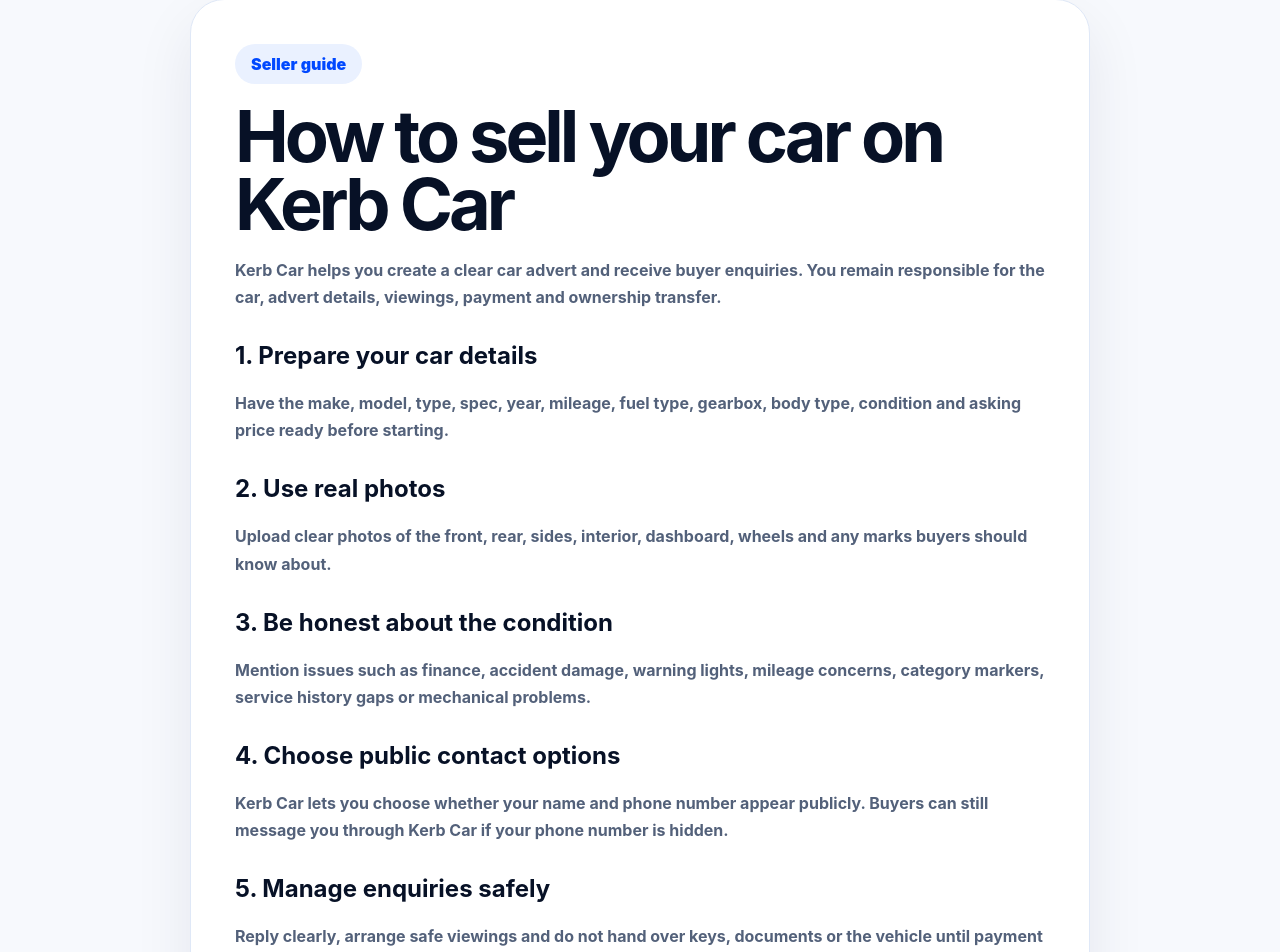
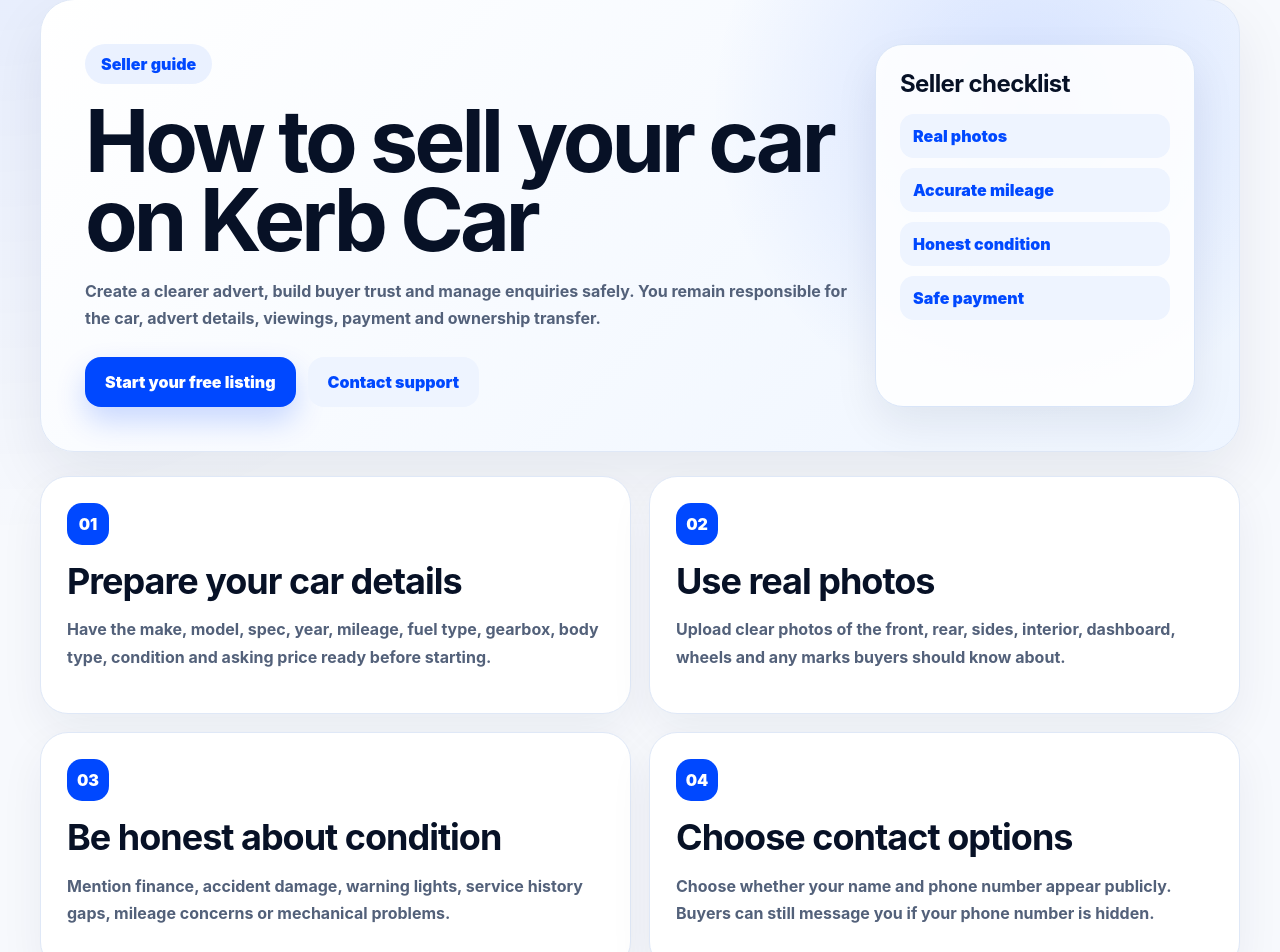
Before and after one commit to Abzgetzit/kerb, a Next.js app: page /guides/how-to-sell-your-car in a window 1280 px wide. Shown: the part 93-1045 px from the top of the page. Built offline with nearby package versions, Linux system fonts and the light colour scheme.

Commit message:
Improve seller guide article design

```diff
--- a/app/guides/how-to-sell-your-car/page.js
+++ b/app/guides/how-to-sell-your-car/page.js
@@ -6,40 +6,79 @@ export const metadata = {
     "A simple Kerb Car guide to selling your car online with clear details, real photos and safe buyer enquiries.",
 };
 
+const steps = [
+  {
+    title: "Prepare your car details",
+    text: "Have the make, model, spec, year, mileage, fuel type, gearbox, body type, condition and asking price ready before starting.",
+  },
+  {
+    title: "Use real photos",
+    text: "Upload clear photos of the front, rear, sides, interior, dashboard, wheels and any marks buyers should know about.",
+  },
+  {
+    title: "Be honest about condition",
+    text: "Mention finance, accident damage, warning lights, service history gaps, mileage concerns or mechanical problems.",
+  },
+  {
+    title: "Choose contact options",
+    text: "Choose whether your name and phone number appear publicly. Buyers can still message you if your phone number is hidden.",
+  },
+  {
+    title: "Manage enquiries safely",
+    text: "Reply clearly, arrange safe viewings and do not hand over keys, documents or the vehicle until payment has fully cleared.",
+  },
+];
+
 export default function SellGuidePage() {
   return (
-    <main className="page">
+    <main className="guideArticlePage">
       <header className="navbar">
         <Link href="/" className="logo">Kerb</Link>
         <Link href="/guides" className="backLink">Back to guides</Link>
       </header>
 
-      <article className="article">
-        <span>Seller guide</span>
-        <h1>How to sell your car on Kerb Car</h1>
-        <p>Kerb Car helps you create a clear car advert and receive buyer enquiries. You remain responsible for the car, advert details, viewings, payment and ownership transfer.</p>
+      <section className="hero">
+        <div>
+          <span>Seller guide</span>
+          <h1>How to sell your car on Kerb Car</h1>
+          <p>
+            Create a clearer advert, build buyer trust and manage enquiries safely.
+            You remain responsible for the car, advert details, viewings, payment and ownership transfer.
+          </p>
+          <div className="heroActions">
+            <Link href="/sell-car">Start your free listing</Link>
+            <Link href="/contact" className="secondary">Contact support</Link>
+          </div>
+        </div>
 
-        <h2>1. Prepare your car details</h2>
-        <p>Have the make, model, type, spec, year, mileage, fuel type, gearbox, body type, condition and asking price ready before starting.</p>
+        <aside>
+          <strong>Seller checklist</strong>
+          <ul>
+            <li>Real photos</li>
+            <li>Accurate mileage</li>
+            <li>Honest condition</li>
+            <li>Safe payment</li>
+          </ul>
+        </aside>
+      </section>
 
-        <h2>2. Use real photos</h2>
-        <p>Upload clear photos of the front, rear, sides, interior, dashboard, wheels and any marks buyers should know about.</p>
+      <section className="stepGrid">
+        {steps.map((step, index) => (
+          <article key={step.title}>
+            <em>{String(index + 1).padStart(2, "0")}</em>
+            <h2>{step.title}</h2>
+            <p>{step.text}</p>
+          </article>
+        ))}
+      </section>
 
-        <h2>3. Be honest about the condition</h2>
-        <p>Mention issues such as finance, accident damage, warning lights, mileage concerns, category markers, service history gaps or mechanical problems.</p>
-
-        <h2>4. Choose public contact options</h2>
-        <p>Kerb Car lets you choose whether your name and phone number appear publicly. Buyers can still message you through Kerb Car if your phone number is hidden.</p>
-
-        <h2>5. Manage enquiries safely</h2>
-        <p>Reply clearly, arrange safe viewings and do not hand over keys, documents or the vehicle until payment has fully cleared.</p>
-
-        <div className="cta">
+      <section className="cta">
+        <div>
           <h2>Ready to start?</h2>
-          <p>Create your listing for free during Kerb Car early access.</p>
-          <Link href="/sell-car">Start your free listing</Link>
+          <p>Create your listing for free during Kerb Car early access and manage buyer enquiries from your account.</p>
         </div>
-      </article>
+        <Link href="/sell-car">Start selling</Link>
+      </section>
 
       <style>{styles}</style>
     </main>
@@ -49,16 +88,27 @@ export default function SellGuidePage() {
 const styles = `
   * { box-sizing: border-box; }
   body { margin: 0; background: #f7f9fd; }
-  .page { min-height: 100vh; padding: 22px 40px 44px; color: #071126; font-family: Inter, Arial, sans-serif; background: #f7f9fd; }
+  .guideArticlePage { min-height: 100vh; padding: 22px 40px 44px; color: #071126; font-family: Inter, Arial, sans-serif; background: radial-gradient(circle at top left, rgba(0,72,255,.07), transparent 32%), #f7f9fd; }
   .navbar { display: flex; align-items: center; justify-content: space-between; margin-bottom: 24px; }
   .logo { font-size: 38px; font-weight: 950; color: #0048ff; text-decoration: none; letter-spacing: -2px; }
   .backLink { color: #0048ff; font-weight: 950; text-decoration: none; }
-  .article { max-width: 900px; margin: 0 auto; background: #fff; border: 1px solid #dfe8f7; border-radius: 34px; padding: 44px; box-shadow: 0 24px 60px rgba(14,30,70,.08); }
-  span { display: inline-flex; background: #eaf1ff; color: #0048ff; font-weight: 950; padding: 10px 16px; border-radius: 999px; margin-bottom: 18px; }
-  h1 { margin: 0 0 18px; font-size: clamp(40px, 7vw, 72px); letter-spacing: -4px; line-height: .95; }
-  h2 { margin-top: 30px; }
-  p { color: #53617a; font-weight: 750; line-height: 1.7; }
-  .cta { margin-top: 32px; padding: 24px; border-radius: 24px; background: #eef5ff; border: 1px solid #d8e4ff; }
-  .cta a { display: inline-flex; margin-top: 8px; background: #0048ff; color: #fff; text-decoration: none; padding: 14px 18px; border-radius: 16px; font-weight: 950; }
-  @media (max-width: 760px) { .page { padding: 16px; } .article { padding: 24px; } h1 { letter-spacing: -2px; } }
+  .hero { display: grid; grid-template-columns: minmax(0, 1fr) 320px; gap: 22px; align-items: stretch; border: 1px solid #dfe8f7; border-radius: 34px; padding: clamp(26px, 4vw, 44px); background: radial-gradient(circle at 82% 24%, rgba(0,72,255,.14), transparent 30%), linear-gradient(135deg, #fff, #eef5ff); box-shadow: 0 24px 60px rgba(14,30,70,.08); }
+  .hero span { display: inline-flex; background: #eaf1ff; color: #0048ff; font-weight: 950; padding: 10px 16px; border-radius: 999px; margin-bottom: 18px; }
+  h1 { margin: 0 0 18px; font-size: clamp(48px, 8vw, 86px); letter-spacing: -4px; line-height: .92; max-width: 900px; }
+  .hero p, .stepGrid p, .cta p { color: #53617a; font-weight: 750; line-height: 1.7; }
+  .heroActions { display: flex; flex-wrap: wrap; gap: 12px; margin-top: 24px; }
+  .heroActions a, .cta a { display: inline-flex; align-items: center; justify-content: center; min-height: 50px; border-radius: 16px; background: #0048ff; color: #fff; text-decoration: none; padding: 0 20px; font-weight: 950; box-shadow: 0 14px 30px rgba(0,72,255,.2); }
+  .heroActions .secondary { background: #eef4ff; color: #0048ff; box-shadow: none; }
+  aside { border: 1px solid #d9e5f8; border-radius: 28px; background: rgba(255,255,255,.88); padding: 24px; box-shadow: 0 18px 44px rgba(14,30,70,.08); }
+  aside strong { display: block; font-size: 24px; letter-spacing: -.6px; margin-bottom: 16px; }
+  aside ul { display: grid; gap: 10px; padding: 0; margin: 0; list-style: none; }
+  aside li { background: #eef4ff; color: #0048ff; border-radius: 14px; padding: 12px 13px; font-weight: 950; }
+  .stepGrid { display: grid; grid-template-columns: repeat(2, minmax(0, 1fr)); gap: 18px; margin-top: 24px; }
+  .stepGrid article { border: 1px solid #dfe8f7; border-radius: 28px; background: #fff; padding: 26px; box-shadow: 0 18px 46px rgba(14,30,70,.06); }
+  .stepGrid em { width: 42px; height: 42px; display: inline-flex; align-items: center; justify-content: center; border-radius: 15px; background: #0048ff; color: #fff; font-style: normal; font-weight: 950; margin-bottom: 18px; }
+  .stepGrid h2, .cta h2 { margin: 0 0 10px; font-size: clamp(26px, 3vw, 36px); letter-spacing: -1px; line-height: 1.05; }
+  .cta { display: flex; align-items: center; justify-content: space-between; gap: 20px; margin-top: 24px; border-radius: 28px; background: #071126; color: #fff; padding: 28px; box-shadow: 0 18px 46px rgba(14,30,70,.1); }
+  .cta p { color: #c8d4ea; margin: 0; }
+  .cta a { background: #fff; color: #0048ff; box-shadow: none; flex: 0 0 auto; }
+  @media (max-width: 850px) { .guideArticlePage { padding: 16px; } .hero, .stepGrid { grid-template-columns: 1fr; } .cta { flex-direction: column; align-items: flex-start; } h1 { letter-spacing: -2.5px; } }
 `;
```
